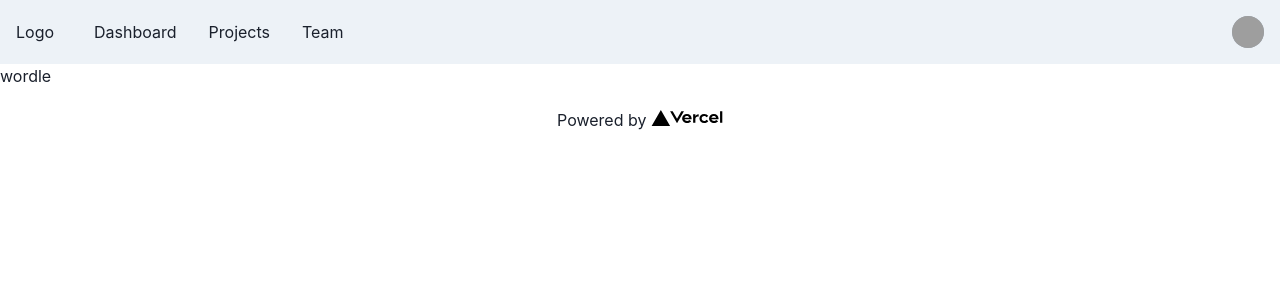
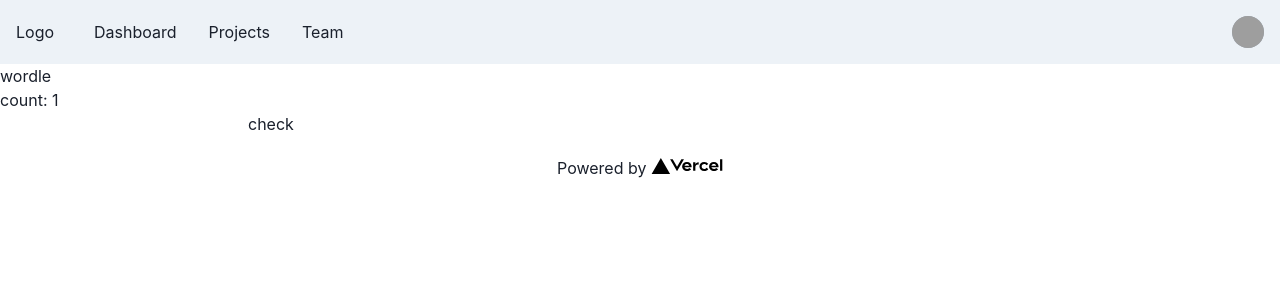
Before and after one commit to inqbs/chakra-next-test, a Next.js app: page /wordle in a window 1280 px wide. Shown: the top 300 px of the page. Built offline with nearby package versions, Linux system fonts and the light colour scheme; grey boxes are pictures that could not be loaded.

Commit message:
feat: add wordle UI

```diff
--- a/pages/wordle.tsx
+++ b/pages/wordle.tsx
@@ -1,6 +1,68 @@
 import { NextPage } from "next";
+import { FormEvent, useState } from "react";
+import { useWordle, WORD_CORRECT_TYPE } from "../utils/wordle/wordle";
 
-const Wordle: NextPage = () => (
-  <div>wordle</div>
-)
+const Wordle: NextPage = () => {
+
+  const [isRunning, setIsRunning] = useState<boolean>(true)
+  const [input, setInput] = useState<string>('')
+  const {count, history, checkWord} = useWordle()
+
+  const getStyle = (state: WORD_CORRECT_TYPE) => {
+    switch(state){
+      case WORD_CORRECT_TYPE.CORRECT:
+        return {backgroundColor: '#66d134'}
+      case WORD_CORRECT_TYPE.PARTITIAL:
+        return {backgroundColor: '#d1c134'}
+      default:
+        return {backgroundColor: '#AAAAAA'}
+    }
+  }
+
+  const submit = (e: FormEvent) => {
+    e.preventDefault()
+
+    if(input.length !== 5){
+      alert(`target word's length is 5 letters.`)
+      return
+    }
+
+    const result = checkWord(input)
+
+    if(!result){
+      alert('no word in dictionary')
+      return
+    }
+
+    if(result.isOver){
+      alert('word is over')
+      setIsRunning(false)
+    }
+
+    //  clear input
+    setInput('')
+  }
+
+  return (
+    <div>
+      <h1>wordle</h1>
+      <h3>count: {count}</h3>
+      <ul>
+        {history.map((word, index) => (
+          <li key={`history-${index}`}>
+            {word.map((char, charIndex) => (
+              <div key={`char-${index}-${charIndex}`} style={getStyle(char.state)}>
+                {char.word}
+              </div>
+           ))}
+          </li>
+        ))}
+      </ul>
+      <form onSubmit={submit}>
+        <input type="text" value={input} onChange={e => setInput(e.target.value)} />
+        <button disabled={!isRunning}>check</button>
+      </form>
+    </div>
+  )
+}
 export default Wordle
--- a/utils/wordle/wordle.ts
+++ b/utils/wordle/wordle.ts
@@ -1,6 +1,6 @@
 import { useState } from "react"
 
-enum WORD_CORRECT_TYPE {
+export enum WORD_CORRECT_TYPE {
   'NONE',
   'PARTITIAL',
   'CORRECT'
@@ -13,7 +13,16 @@ type Result = {
 
 type WordResult = Array<Result>
 
-export const useWordle = (answer: string) => {
+type WordleResult = {
+  isOver: boolean,
+  result: WordResult
+}
+
+export const useWordle = () => {
+
+  //  TODO: load random word in word list
+  const answer: string = 'audio'
+
   const [count, setCount] = useState(1)
   const [history, setHistory] = useState<Array<WordResult>>([])
 
@@ -30,17 +39,26 @@ export const useWordle = (answer: string) => {
   }
 
   const check = (word: Array<string>) => word.map((it, idx) => ({ word: it, state: checkState(it, idx, answer) }))
+  const checkIsOver = (result: WordResult) => result.every(it=>it.state === WORD_CORRECT_TYPE.CORRECT)
 
   const checkWord = (word: string | Array<string>) => {
+    //  TODO: check word in word list
+
+    //  split word and check spell currect
     const target: Array<string> = Array.isArray(word) ? word : word.split('')
     const result: WordResult = check(target)
 
-    setHistory(history => (history.push(result), history))
+    //  add history and count
+    setHistory(history => [...history, result])
     setCount(count => count + 1)
-    return result
+
+    const isOver: boolean = checkIsOver(result)
+
+    return {
+      isOver,
+      result
+    }
   }
-
-  //  TODO: check word is word
 
   return {
     count,
```
